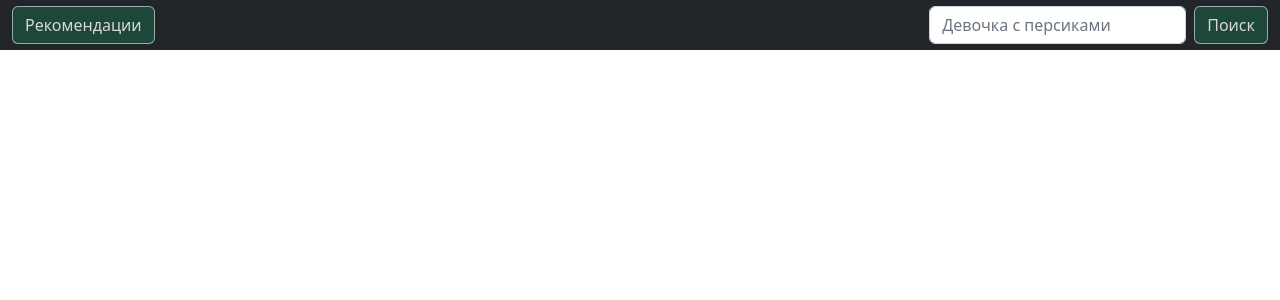
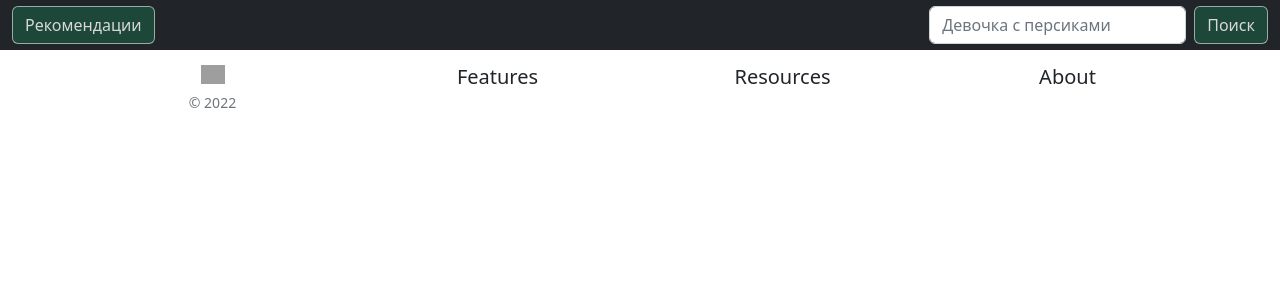
Before and after one commit to toqsukr/Recommendation-system-of-painting, a Next.js app: page /collection in a window 1280 px wide. Shown: the top 300 px of the page. Built offline with nearby package versions, Linux system fonts and the light colour scheme; grey boxes are pictures that could not be loaded.

Commit message:
Backup before routers

```diff
--- a/components/Buttons/BtnHead/BtnHead.jsx
+++ b/components/Buttons/BtnHead/BtnHead.jsx
@@ -1,11 +1,14 @@
 import React from "react";
+import { Link } from "react-router-dom";
 import "bootstrap/dist/css/bootstrap.css";
 import css from "../../Header/header.module.css";
 
 export const BtnHead = ({ children }) => {
   return (
-    <button type="button" className={`btn ${css.btn_head_clr}`}>
-      {children}
-    </button>
+    <>
+      <button type="button" className={`btn ${css.btn_head_clr}`}>
+        {children.name}
+      </button>
+    </>
   );
 };
--- /dev/null
+++ b/components/ColFooter/ColFooter.jsx
@@ -0,0 +1,10 @@
+import React from "react";
+import "bootstrap/dist/css/bootstrap.css";
+
+export const ColFooter = ({ children }) => {
+  return (
+    <div className="col-6 col-md">
+      <h5>{children}</h5>
+    </div>
+  );
+};
--- /dev/null
+++ b/components/Footer/Footer.jsx
@@ -0,0 +1,33 @@
+import React from "react";
+import "bootstrap/dist/css/bootstrap.css";
+import { ColFooter } from "../ColFooter/ColFooter";
+import css from "./footer.module.css";
+import { footer } from "../Header/information";
+import logo from "../images/Logo.png";
+
+export const Footer = () => {
+  return (
+    <section className="py-5 text-center container" id={css.footer}>
+      <footer
+        className="pt-4 pt-md-5 border-top"
+        style={{ backgroundColor: "#00000" }}
+      >
+        <div className="row">
+          <div className="col-12 col-md">
+            <img
+              className="mb-2"
+              src={logo}
+              alt="Logo"
+              width="24"
+              height="19"
+            />
+            <small className="d-block mb-3 text-muted">{footer.year}</small>
+          </div>
+          <ColFooter>{footer.features}</ColFooter>
+          <ColFooter>{footer.resources}</ColFooter>
+          <ColFooter>{footer.about}</ColFooter>
+        </div>
+      </footer>
+    </section>
+  );
+};
--- /dev/null
+++ b/components/Footer/footer.module.css
@@ -0,0 +1,13 @@
+#footer {
+  padding-top: 1rem !important;
+  padding-bottom: 1rem !important;
+}
+
+section.container-centre.py-5.text-center {
+  margin-right: 10rem !important;
+  margin-left: 10rem !important;
+  padding-top: 100px !important;
+  padding-bottom: 24px !important;
+  padding-left: 340px;
+  padding-right: 340px;
+}
--- a/components/Header/information.js
+++ b/components/Header/information.js
@@ -1,5 +1,8 @@
 export const collection = {
-  rcmd: "Рекомендации",
+  rcmd: {
+    name: "Рекомендации",
+    path: "/",
+  },
   search: {
     bttn: "Поиск",
     placeholder: "Девочка с персиками",
@@ -7,6 +10,16 @@ export const collection = {
 };
 
 export const recommendation = {
-  cltn: "Моя коллекция",
+  cltn: {
+    name: "Моя коллекция",
+    path: "/collection",
+  },
   info: "i",
 };
+
+export const footer = {
+  year: "© 2022",
+  features: "Features",
+  resources: "Resources",
+  about: "About",
+};
--- a/pages/collection/index.jsx
+++ b/pages/collection/index.jsx
@@ -1,9 +1,11 @@
+import React from "react";
 import { HeadCltn } from "../../components/Header/HeadCltn/HeadCltn";
-
+import { Footer } from "../../components/Footer/Footer";
 export default function collection() {
   return (
     <main>
       <HeadCltn></HeadCltn>
+      <Footer></Footer>
     </main>
   );
 }
--- a/pages/recommendation/index.jsx
+++ b/pages/recommendation/index.jsx
@@ -1,9 +1,11 @@
+import React from "react";
 import { HeadRcm } from "../../components/Header/HeadRcm/HeadRcm";
-
+import { Footer } from "../../components/Footer/Footer";
 export default function recommendation() {
   return (
     <main>
       <HeadRcm></HeadRcm>
+      <Footer></Footer>
     </main>
   );
 }
```
Also changed, not shown: src/App.jsx (added, +23 -0 lines), src/index.js (added, +13 -0 lines), components/images/Logo.png (added).
